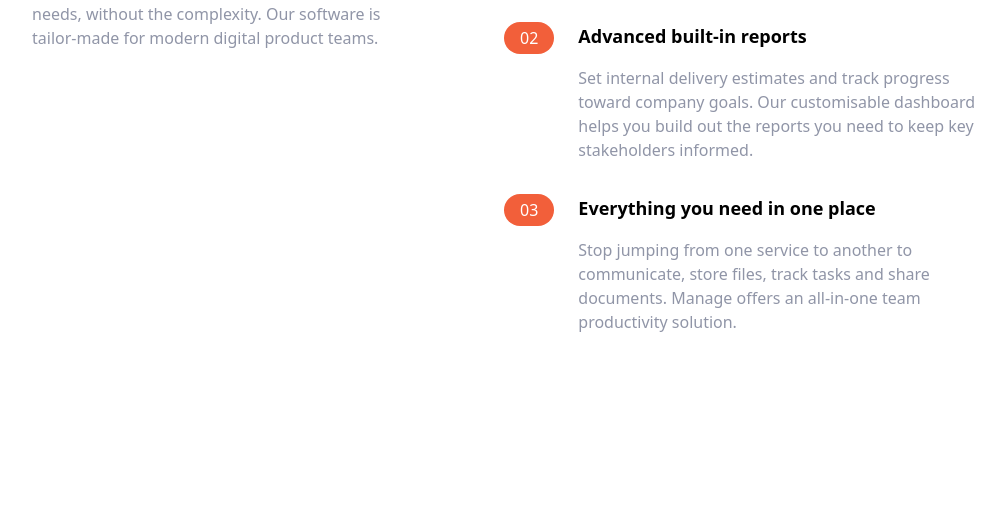
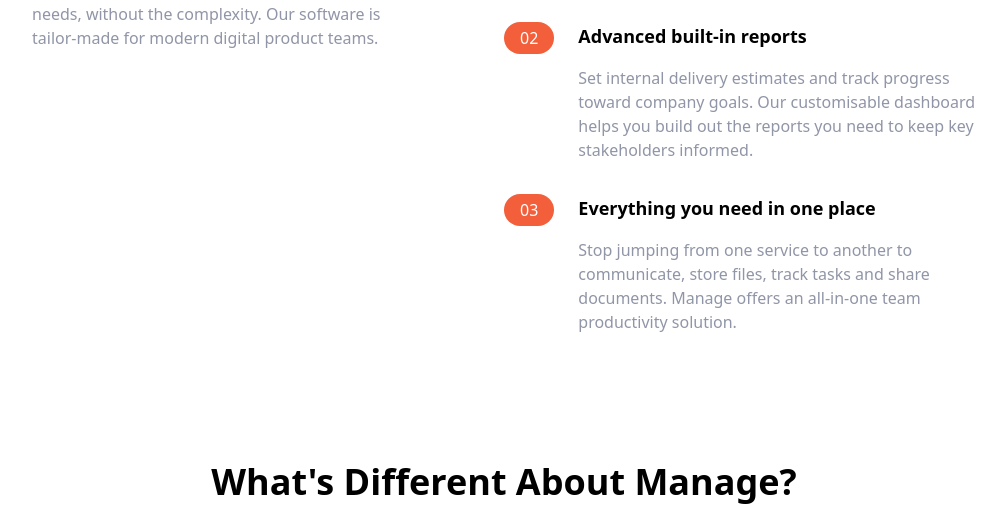
Before and after one commit to SazzadurRahmanAyan/tailwind-landingpage-practice, a website: page index.html in a window 1280 px wide. Shown: the part 806-1312 px from the top of the page, without its empty margins (136-1141 px from the left). Before the commit the page ends 1140 px from the top, so only its background shows below. Drawn offline with Linux system fonts and the light colour scheme.

Commit message:
Testimonials heading added

```diff
--- a/index.html
+++ b/index.html
@@ -142,5 +142,16 @@
             </div>
         </div>
     </section>
+
+    <!-- Testimonials -->
+    <section id="testimonials">
+        <!-- Container to heading and testm blocks -->
+        <div class="max-w-6xl px5 mx-auto mt-32 text-center">
+            <!-- Heading -->
+            <h2 class="text-4xl font-bold text-center">
+                What's Different About Manage?
+            </h2>
+        </div>
+    </section>
 </body>
 </html>
```
Also changed, not shown: css/main.css.
